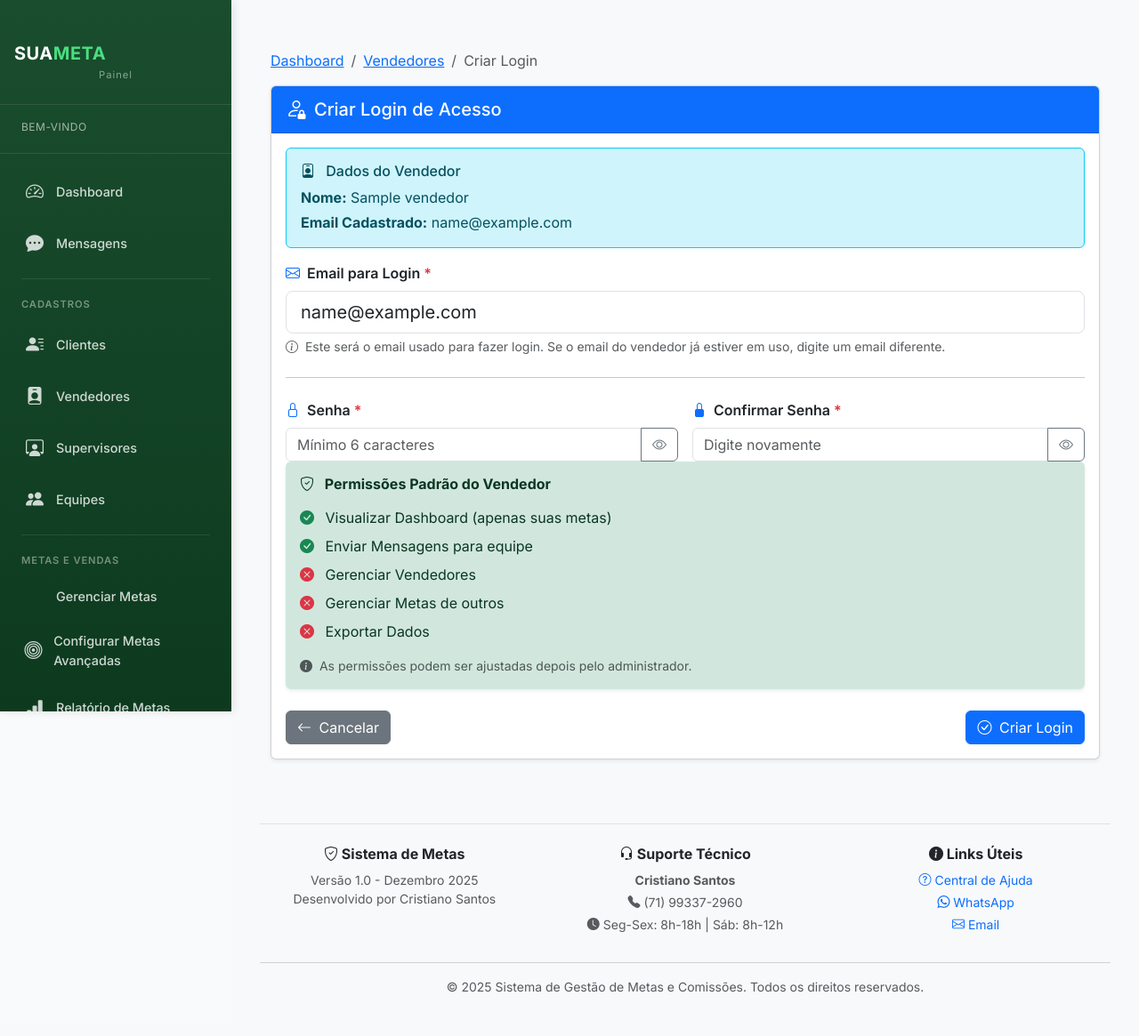
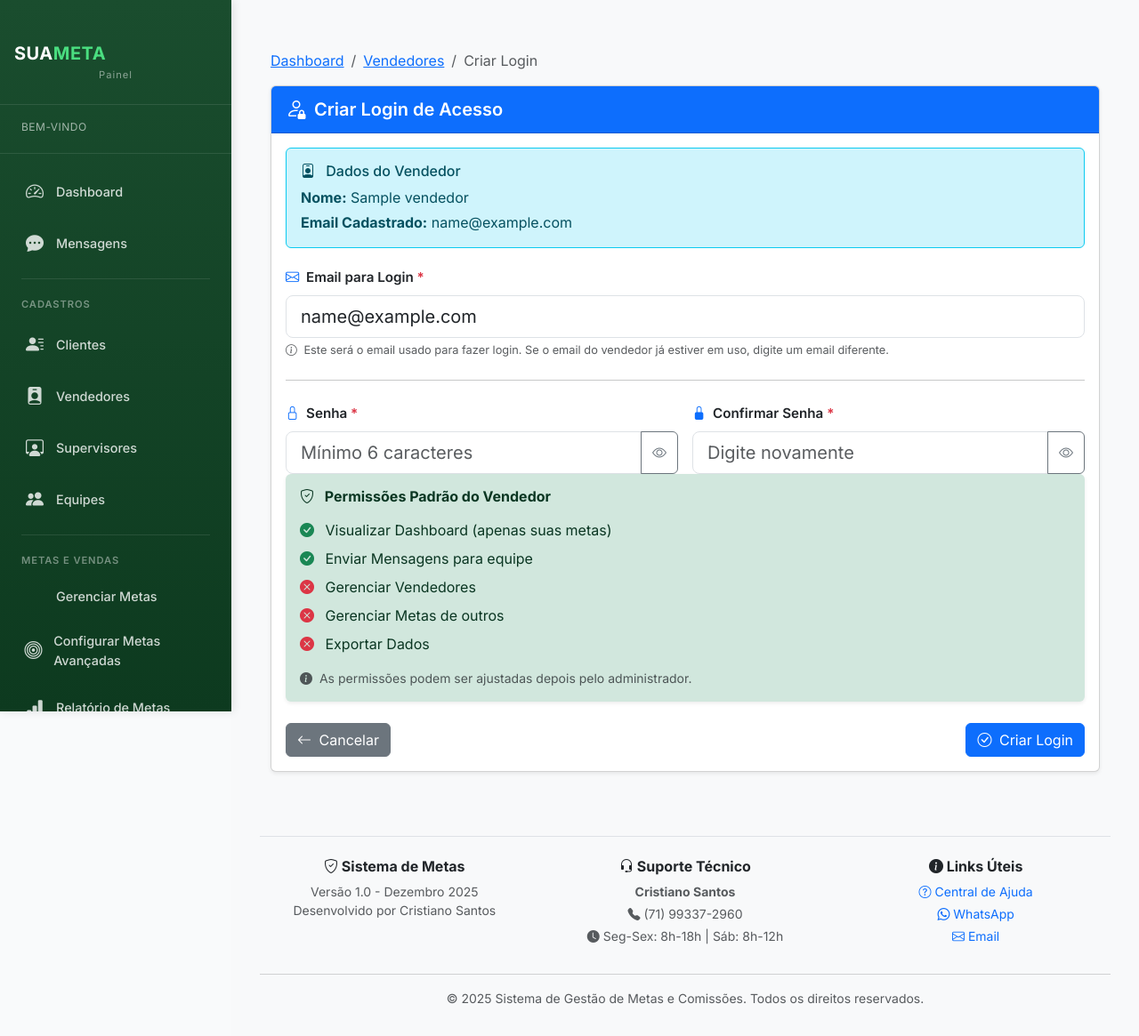
Before and after one commit to cristiano-superacao/vendacerta, a Python web app: template templates/vendedores/criar_login.html in a window 1280 px wide. Shown: the whole page at 89% size. Before the commit the page ends 1116 px from the top, so only its background shows below. Run offline with Jinja, Linux system fonts and the light colour scheme; the template is opened without the code that fills it: most values are stand-ins (such as "Sample title", 1, 10 or a date in 2020).

Commit message:
Ajusta UX da criação de login e corrige erro 500 na lista de vendedores

```diff
--- a/templates/vendedores/criar_login.html
+++ b/templates/vendedores/criar_login.html
@@ -1,6 +1,44 @@
 {% extends "base.html" %}
 
 {% block title %}Criar Login - {{ vendedor.nome }}{% endblock %}
+
+{% block extra_css %}
+.card-login-vendedor .card-header {
+    display: flex;
+    align-items: center;
+    justify-content: space-between;
+}
+
+.card-login-vendedor .card-header h5 {
+    font-weight: 600;
+}
+
+.card-login-vendedor .alert {
+    margin-bottom: 1.25rem;
+}
+
+.card-login-vendedor .form-label {
+    font-size: 0.95rem;
+}
+
+.card-login-vendedor .form-text {
+    font-size: 0.8rem;
+}
+
+@media (max-width: 576px) {
+    .card-login-vendedor .card-header h5 {
+        font-size: 1rem;
+    }
+
+    .card-login-vendedor .alert {
+        font-size: 0.9rem;
+    }
+
+    .card-login-vendedor .btn-responsive {
+        width: 100%;
+    }
+}
+{% endblock %}
 
 {% block content %}
 <div class="container-fluid py-4">
@@ -16,7 +54,7 @@
             </nav>
 
             <!-- Card de Criar Login -->
-            <div class="card shadow-sm">
+            <div class="card shadow-sm card-login-vendedor">
                 <div class="card-header bg-primary text-white">
                     <div class="d-flex align-items-center">
                         <i class="bi bi-person-lock fs-4 me-2"></i>
@@ -52,6 +90,7 @@
                                     value="{{ vendedor.email }}"
                                     required
                                     placeholder="email@empresa.com"
+                                    autocomplete="email"
                                 >
                                 <div class="form-text">
                                     <i class="bi bi-info-circle me-1"></i>
@@ -77,12 +116,13 @@
                                 <div class="input-group">
                                     <input
                                         type="password"
-                                        class="form-control"
+                                        class="form-control form-control-lg"
                                         id="senha"
                                         name="senha"
                                         required
                                         minlength="6"
                                         placeholder="Mínimo 6 caracteres"
+                                        autocomplete="new-password"
                                     >
                                     <button class="btn btn-outline-secondary"
                                             type="button"
@@ -105,12 +145,13 @@
                                 <div class="input-group">
                                     <input
                                         type="password"
-                                        class="form-control"
+                                        class="form-control form-control-lg"
                                         id="confirmar_senha"
                                         name="confirmar_senha"
                                         required
                                         minlength="6"
                                         placeholder="Digite novamente"
+                                        autocomplete="new-password"
                                     >
                                     <button class="btn btn-outline-secondary"
                                             type="button"
@@ -144,12 +185,12 @@
                         </div>
 
                         <!-- Botões -->
-                        <div class="d-flex justify-content-between align-items-center mt-4">
-                            <a href="{{ url_for('lista_vendedores') }}" class="btn btn-secondary">
+                        <div class="d-flex flex-column flex-sm-row justify-content-between align-items-stretch align-items-sm-center mt-4 gap-2">
+                            <a href="{{ url_for('lista_vendedores') }}" class="btn btn-secondary btn-responsive">
                                 <i class="bi bi-arrow-left me-1"></i>
                                 Cancelar
                             </a>
-                            <button type="submit" class="btn btn-primary">
+                            <button type="submit" class="btn btn-primary btn-responsive">
                                 <i class="bi bi-check-circle me-1"></i>
                                 Criar Login
                             </button>
--- a/templates/vendedores/lista.html
+++ b/templates/vendedores/lista.html
@@ -147,7 +147,7 @@
                                                     <li><h6 class="dropdown-header"><i class="bi bi-person-gear me-2"></i>Gerenciar Login</h6></li>
 
                                                     <!-- Criar/Editar/Resetar Login -->
-                                                    {% set usuario_login = vendedor.usuario_login|first if vendedor.usuario_login else None %}
+                                                    {% set usuario_login = vendedor.usuario_login %}
                                                     {% if usuario_login %}
                                                         <li>
                                                             <a class="dropdown-item"
```
